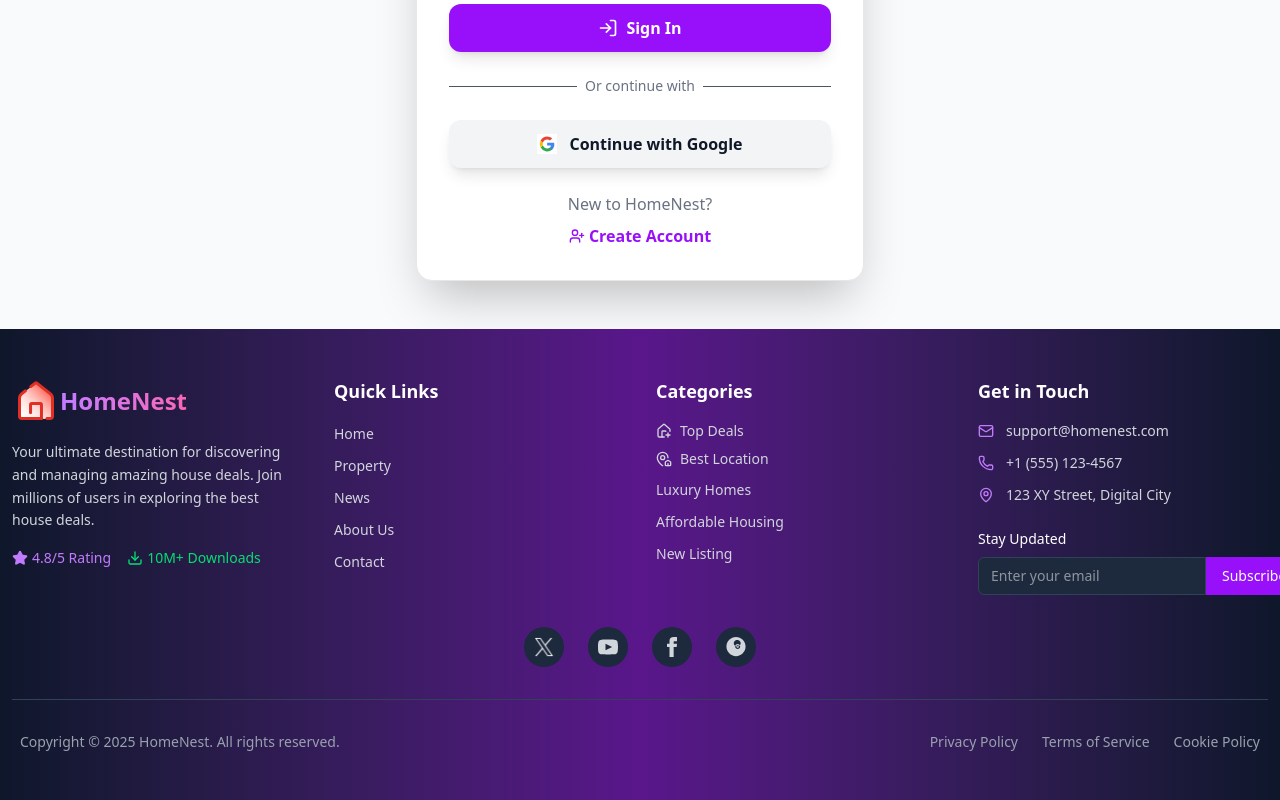
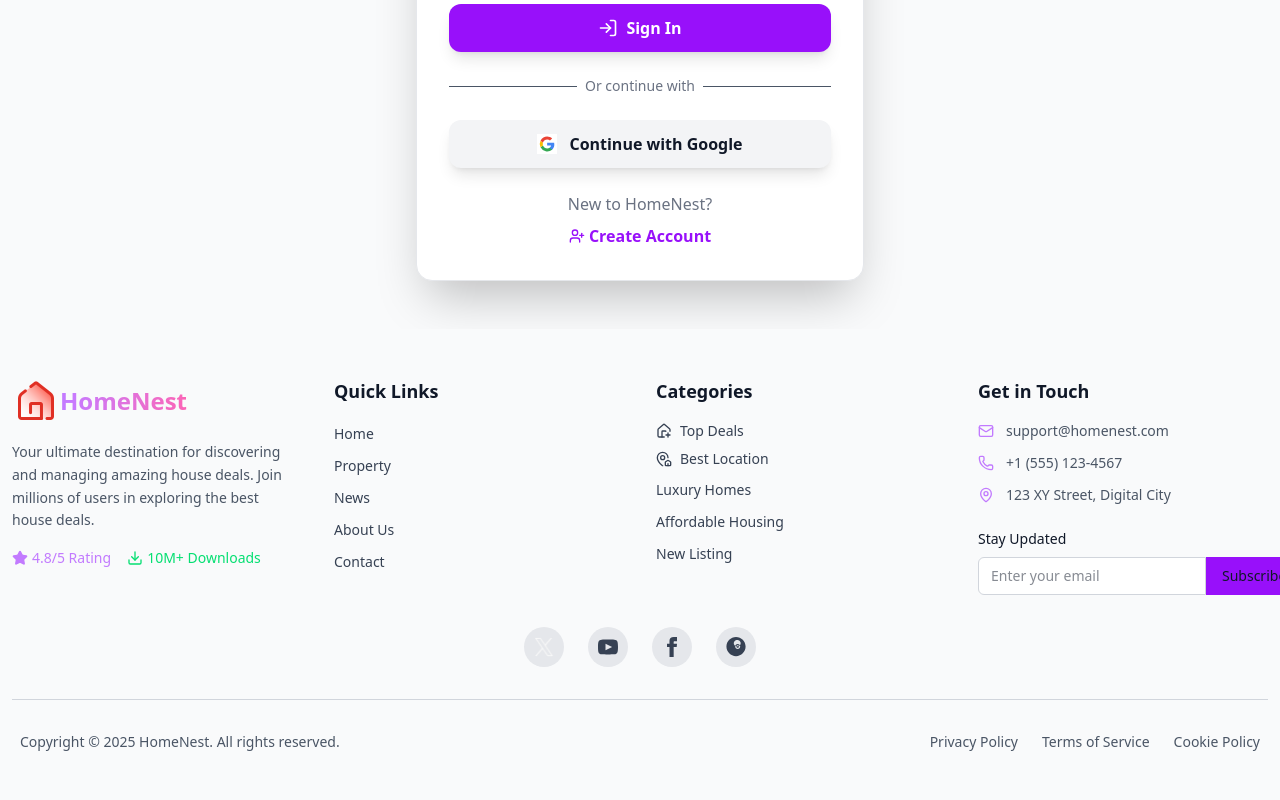
Before and after one commit to RIRony9898/homenest-client, a React (Vite) app: page /login in a window 1280 px wide. Shown: the part 547-1347 px from the top of the page. Built offline with nearby package versions, Linux system fonts and the light colour scheme; no server answers.

Commit message:
Apply theme-based styling to Footer and Navbar components

```diff
--- a/src/Components/Footer.jsx
+++ b/src/Components/Footer.jsx
@@ -1,21 +1,27 @@
 import {
   Download,
-  Gamepad2,
   HousePlus,
   Mail,
   MapPin,
   MapPinHouse,
   Phone,
-  Smartphone,
   Star,
 } from "lucide-react";
+import logo from "../assets/logo.png";
+import x from "../assets/x-logo.png";
+import { useTheme } from "../Contexts/ThemeContext";
 import Container from "./Container";
-import logo from "../assets/logo.png";
-import x from '../assets/x-logo.png'
 
 const Footer = () => {
+  const { isDarkMode } = useTheme();
   return (
-    <footer className="bg-gradient-to-r from-slate-900 via-purple-900 to-slate-900 text-white">
+    <footer
+      className={`${
+        isDarkMode
+          ? "bg-gradient-to-r from-slate-900 via-purple-900 to-slate-900 text-white"
+          : "bg-gray-50 text-gray-900"
+      }`}
+    >
       <Container>
         <div className="py-12 px-3">
           {/* Main Footer Content */}
@@ -23,15 +29,19 @@ const Footer = () => {
             {/* Brand Section */}
             <div className="space-y-4">
               <div className="flex items-center">
-                            <img src={logo} alt="HomeNest Logo" />
-                            <a className="bg-gradient-to-r from-purple-400 to-pink-400 bg-clip-text text-transparent font-bold text-2xl">
-                              HomeNest
-                            </a>
-                          </div>
-              <p className="text-gray-300 text-sm leading-relaxed">
+                <img src={logo} alt="HomeNest Logo" />
+                <a className="bg-gradient-to-r from-purple-400 to-pink-400 bg-clip-text text-transparent font-bold text-2xl">
+                  HomeNest
+                </a>
+              </div>
+              <p
+                className={`text-sm leading-relaxed ${
+                  isDarkMode ? "text-gray-300" : "text-gray-600"
+                }`}
+              >
                 Your ultimate destination for discovering and managing amazing
-                house deals. Join millions of users in exploring the best
-                house deals.
+                house deals. Join millions of users in exploring the best house
+                deals.
               </p>
               <div className="flex space-x-4">
                 <div className="flex items-center space-x-1 text-purple-400">
@@ -47,12 +57,22 @@ const Footer = () => {
 
             {/* Quick Links */}
             <div className="space-y-4">
-              <h4 className="text-lg font-semibold text-white">Quick Links</h4>
+              <h4
+                className={`text-lg font-semibold ${
+                  isDarkMode ? "text-white" : "text-gray-900"
+                }`}
+              >
+                Quick Links
+              </h4>
               <ul className="space-y-2">
                 <li>
                   <a
                     href="/"
-                    className="text-gray-300 hover:text-purple-400 transition-colors duration-200 text-sm"
+                    className={`transition-colors duration-200 text-sm ${
+                      isDarkMode
+                        ? "text-gray-300 hover:text-purple-400"
+                        : "text-gray-700 hover:text-purple-600"
+                    }`}
                   >
                     Home
                   </a>
@@ -60,7 +80,11 @@ const Footer = () => {
                 <li>
                   <a
                     href="/property"
-                    className="text-gray-300 hover:text-purple-400 transition-colors duration-200 text-sm"
+                    className={`transition-colors duration-200 text-sm ${
+                      isDarkMode
+                        ? "text-gray-300 hover:text-purple-400"
+                        : "text-gray-700 hover:text-purple-600"
+                    }`}
                   >
                     Property
                   </a>
@@ -68,7 +92,11 @@ const Footer = () => {
                 <li>
                   <a
                     href="/news"
-                    className="text-gray-300 hover:text-purple-400 transition-colors duration-200 text-sm"
+                    className={`transition-colors duration-200 text-sm ${
+                      isDarkMode
+                        ? "text-gray-300 hover:text-purple-400"
+                        : "text-gray-700 hover:text-purple-600"
+                    }`}
                   >
                     News
                   </a>
@@ -76,7 +104,11 @@ const Footer = () => {
                 <li>
                   <a
                     href="/about"
-                    className="text-gray-300 hover:text-purple-400 transition-colors duration-200 text-sm"
+                    className={`transition-colors duration-200 text-sm ${
+                      isDarkMode
+                        ? "text-gray-300 hover:text-purple-400"
+                        : "text-gray-700 hover:text-purple-600"
+                    }`}
                   >
                     About Us
                   </a>
@@ -84,7 +116,11 @@ const Footer = () => {
                 <li>
                   <a
                     href="/contact"
-                    className="text-gray-300 hover:text-purple-400 transition-colors duration-200 text-sm"
+                    className={`transition-colors duration-200 text-sm ${
+                      isDarkMode
+                        ? "text-gray-300 hover:text-purple-400"
+                        : "text-gray-700 hover:text-purple-600"
+                    }`}
                   >
                     Contact
                   </a>
@@ -94,12 +130,22 @@ const Footer = () => {
 
             {/* Categories */}
             <div className="space-y-4">
-              <h4 className="text-lg font-semibold text-white">Categories</h4>
+              <h4
+                className={`text-lg font-semibold ${
+                  isDarkMode ? "text-white" : "text-gray-900"
+                }`}
+              >
+                Categories
+              </h4>
               <ul className="space-y-2">
                 <li>
                   <a
                     href="#"
-                    className="text-gray-300 hover:text-purple-400 transition-colors duration-200 text-sm flex items-center space-x-2"
+                    className={`transition-colors duration-200 text-sm flex items-center space-x-2 ${
+                      isDarkMode
+                        ? "text-gray-300 hover:text-purple-400"
+                        : "text-gray-700 hover:text-purple-600"
+                    }`}
                   >
                     <HousePlus className="w-4 h-4" />
                     <span>Top Deals</span>
@@ -108,7 +154,11 @@ const Footer = () => {
                 <li>
                   <a
                     href="#"
-                    className="text-gray-300 hover:text-purple-400 transition-colors duration-200 text-sm flex items-center space-x-2"
+                    className={`transition-colors duration-200 text-sm flex items-center space-x-2 ${
+                      isDarkMode
+                        ? "text-gray-300 hover:text-purple-400"
+                        : "text-gray-700 hover:text-purple-600"
+                    }`}
                   >
                     <MapPinHouse className="w-4 h-4" />
                     <span>Best Location</span>
@@ -117,7 +167,11 @@ const Footer = () => {
                 <li>
                   <a
                     href="#"
-                    className="text-gray-300 hover:text-purple-400 transition-colors duration-200 text-sm"
+                    className={`transition-colors duration-200 text-sm ${
+                      isDarkMode
+                        ? "text-gray-300 hover:text-purple-400"
+                        : "text-gray-700 hover:text-purple-600"
+                    }`}
                   >
                     Luxury Homes
                   </a>
@@ -125,7 +179,11 @@ const Footer = () => {
                 <li>
                   <a
                     href="#"
-                    className="text-gray-300 hover:text-purple-400 transition-colors duration-200 text-sm"
+                    className={`transition-colors duration-200 text-sm ${
+                      isDarkMode
+                        ? "text-gray-300 hover:text-purple-400"
+                        : "text-gray-700 hover:text-purple-600"
+                    }`}
                   >
                     Affordable Housing
                   </a>
@@ -133,7 +191,11 @@ const Footer = () => {
                 <li>
                   <a
                     href="#"
-                    className="text-gray-300 hover:text-purple-400 transition-colors duration-200 text-sm"
+                    className={`transition-colors duration-200 text-sm ${
+                      isDarkMode
+                        ? "text-gray-300 hover:text-purple-400"
+                        : "text-gray-700 hover:text-purple-600"
+                    }`}
                   >
                     New Listing
                   </a>
@@ -143,17 +205,35 @@ const Footer = () => {
 
             {/* Contact Info */}
             <div className="space-y-4">
-              <h4 className="text-lg font-semibold text-white">Get in Touch</h4>
+              <h4
+                className={`text-lg font-semibold ${
+                  isDarkMode ? "text-white" : "text-gray-900"
+                }`}
+              >
+                Get in Touch
+              </h4>
               <div className="space-y-3">
-                <div className="flex items-center space-x-3 text-gray-300">
+                <div
+                  className={`flex items-center space-x-3 ${
+                    isDarkMode ? "text-gray-300" : "text-gray-600"
+                  }`}
+                >
                   <Mail className="w-4 h-4 text-purple-400 flex-shrink-0" />
                   <span className="text-sm">support@homenest.com</span>
                 </div>
-                <div className="flex items-center space-x-3 text-gray-300">
+                <div
+                  className={`flex items-center space-x-3 ${
+                    isDarkMode ? "text-gray-300" : "text-gray-600"
+                  }`}
+                >
                   <Phone className="w-4 h-4 text-purple-400 flex-shrink-0" />
                   <span className="text-sm">+1 (555) 123-4567</span>
                 </div>
-                <div className="flex items-center space-x-3 text-gray-300">
+                <div
+                  className={`flex items-center space-x-3 ${
+                    isDarkMode ? "text-gray-300" : "text-gray-600"
+                  }`}
+                >
                   <MapPin className="w-4 h-4 text-purple-400 flex-shrink-0" />
                   <span className="text-sm">123 XY Street, Digital City</span>
                 </div>
@@ -161,14 +241,22 @@ const Footer = () => {
 
               {/* Newsletter Signup */}
               <div className="mt-6 mr-2">
-                <h5 className="text-sm font-medium text-white mb-2">
+                <h5
+                  className={`text-sm font-medium mb-2 ${
+                    isDarkMode ? "text-white" : "text-gray-900"
+                  }`}
+                >
                   Stay Updated
                 </h5>
                 <div className="flex">
                   <input
                     type="email"
                     placeholder="Enter your email"
-                    className="flex-1 px-3 py-2 bg-slate-800 border border-slate-700 rounded-l-md text-white text-sm focus:outline-none focus:border-purple-400"
+                    className={`flex-1 px-3 py-2 rounded-l-md text-sm focus:outline-none focus:border-purple-400 ${
+                      isDarkMode
+                        ? "bg-slate-800 border border-slate-700 text-white"
+                        : "bg-white border border-gray-300 text-gray-900"
+                    }`}
                   />
                   <button className="px-4 py-2 bg-purple-600 hover:bg-purple-700 rounded-r-md transition-colors duration-200 text-sm font-medium">
                     Subscribe
@@ -182,7 +270,11 @@ const Footer = () => {
           <div className="flex justify-center space-x-6 mb-8">
             <a
               href="#"
-              className="w-10 h-10 bg-slate-800 hover:bg-purple-600 rounded-full flex items-center justify-center transition-colors duration-200 group"
+              className={`w-10 h-10 rounded-full flex items-center justify-center transition-colors duration-200 group ${
+                isDarkMode
+                  ? "bg-slate-800 hover:bg-purple-600"
+                  : "bg-gray-200 hover:bg-purple-600"
+              }`}
               aria-label="Twitter"
             >
               {/* <svg
@@ -194,11 +286,15 @@ const Footer = () => {
               >
                 <path d="M24 4.557c-.883.392-1.832.656-2.828.775 1.017-.609 1.798-1.574 2.165-2.724-.951.564-2.005.974-3.127 1.195-.897-.957-2.178-1.555-3.594-1.555-3.179 0-5.515 2.966-4.797 6.045-4.091-.205-7.719-2.165-10.148-5.144-1.29 2.213-.669 5.108 1.523 6.574-.806-.026-1.566-.247-2.229-.616-.054 2.281 1.581 4.415 3.949 4.89-.693.188-1.452.232-2.224.084.626 1.956 2.444 3.379 4.6 3.419-2.07 1.623-4.678 2.348-7.29 2.04 2.179 1.397 4.768 2.212 7.548 2.212 9.142 0 14.307-7.721 13.995-14.646.962-.695 1.797-1.562 2.457-2.549z"></path>
               </svg> */}
-              <img src={x} alt="Twitter Logo" className="w-6 h-6"/>
+              <img src={x} alt="Twitter Logo" className="w-6 h-6" />
             </a>
             <a
               href="#"
-              className="w-10 h-10 bg-slate-800 hover:bg-purple-600 rounded-full flex items-center justify-center transition-colors duration-200 group"
+              className={`w-10 h-10 rounded-full flex items-center justify-center transition-colors duration-200 group ${
+                isDarkMode
+                  ? "bg-slate-800 hover:bg-purple-600"
+                  : "bg-gray-200 hover:bg-purple-600"
+              }`}
               aria-label="YouTube"
             >
               <svg
@@ -206,14 +302,20 @@ const Footer = () => {
                 width="20"
                 height="20"
                 viewBox="0 0 24 24"
-                className="fill-current text-gray-300 group-hover:text-white"
+                className={`fill-current group-hover:text-white ${
+                  isDarkMode ? "text-gray-300" : "text-gray-700"
+                }`}
               >
                 <path d="M19.615 3.184c-3.604-.246-11.631-.245-15.23 0-3.897.266-4.356 2.62-4.385 8.816.029 6.185.484 8.549 4.385 8.816 3.6.245 11.626.246 15.23 0 3.897-.266 4.356-2.62 4.385-8.816-.029-6.185-.484-8.549-4.385-8.816zm-10.615 12.816v-8l8 3.993-8 4.007z"></path>
               </svg>
             </a>
             <a
               href="#"
-              className="w-10 h-10 bg-slate-800 hover:bg-purple-600 rounded-full flex items-center justify-center transition-colors duration-200 group"
+              className={`w-10 h-10 rounded-full flex items-center justify-center transition-colors duration-200 group ${
+                isDarkMode
+                  ? "bg-slate-800 hover:bg-purple-600"
+                  : "bg-gray-200 hover:bg-purple-600"
+              }`}
               aria-label="Facebook"
             >
               <svg
@@ -221,14 +323,20 @@ const Footer = () => {
                 width="20"
                 height="20"
                 viewBox="0 0 24 24"
-                className="fill-current text-gray-300 group-hover:text-white"
+                className={`fill-current group-hover:text-white ${
+                  isDarkMode ? "text-gray-300" : "text-gray-700"
+                }`}
               >
                 <path d="M9 8h-3v4h3v12h5v-12h3.642l.358-4h-4v-1.667c0-.955.192-1.333 1.115-1.333h2.885v-5h-3.808c-3.596 0-5.192 1.583-5.192 4.615v3.385z"></path>
               </svg>
             </a>
             <a
               href="#"
-              className="w-10 h-10 bg-slate-800 hover:bg-purple-600 rounded-full flex items-center justify-center transition-colors duration-200 group"
+              className={`w-10 h-10 rounded-full flex items-center justify-center transition-colors duration-200 group ${
+                isDarkMode
+                  ? "bg-slate-800 hover:bg-purple-600"
+                  : "bg-gray-200 hover:bg-purple-600"
+              }`}
               aria-label="Instagram"
             >
               <svg
@@ -236,7 +344,9 @@ const Footer = () => {
                 width="20"
                 height="20"
                 viewBox="0 0 24 24"
-                className="fill-current text-gray-300 group-hover:text-white"
+                className={`fill-current group-hover:text-white ${
+                  isDarkMode ? "text-gray-300" : "text-gray-700"
+                }`}
               >
                 <path d="M12.017 0c-6.351 0-11.5 5.149-11.5 11.5s5.149 11.5 11.5 11.5 11.5-5.149 11.5-11.5-5.149-11.5-11.5-11.5zm5.505 8.34c-.176.781-.533 1.312-1.052 1.828-.406.406-.89.664-1.438.816-.676.196-2.187.196-3.016 0-.646-.152-1.13-.41-1.536-.816-.519-.516-.876-1.047-1.052-1.828-.098-.434-.098-1.412 0-1.846.176-.781.533-1.312 1.052-1.828.406-.406.89-.664 1.438-.816.676-.196 2.187-.196 3.016 0 .646.152 1.13.41 1.536.816.519.516.876 1.047 1.052 1.828.098.434.098 1.412 0 1.846zm-3.505 6.16c-1.657 0-3-1.343-3-3s1.343-3 3-3 3 1.343 3 3-1.343 3-3 3zm0-4.5c-.828 0-1.5.672-1.5 1.5s.672 1.5 1.5 1.5 1.5-.672 1.5-1.5-.672-1.5-1.5-1.5z" />
               </svg>
@@ -244,28 +354,48 @@ const Footer = () => {
           </div>
 
           {/* Bottom Bar */}
-          <div className="border-t border-slate-700 pt-8 px-2">
+          <div
+            className={`border-t pt-8 px-2 ${
+              isDarkMode ? "border-slate-700" : "border-gray-300"
+            }`}
+          >
             <div className="flex flex-col md:flex-row justify-between items-center space-y-4 md:space-y-0">
-              <p className="text-gray-400 text-sm">
+              <p
+                className={`text-sm ${
+                  isDarkMode ? "text-gray-400" : "text-gray-600"
+                }`}
+              >
                 Copyright © {new Date().getFullYear()} HomeNest. All rights
                 reserved.
               </p>
               <div className="flex space-x-6 text-sm">
                 <a
                   href="#"
-                  className="text-gray-400 hover:text-purple-400 transition-colors duration-200"
+                  className={`transition-colors duration-200 ${
+                    isDarkMode
+                      ? "text-gray-400 hover:text-purple-400"
+                      : "text-gray-600 hover:text-purple-600"
+                  }`}
                 >
                   Privacy Policy
                 </a>
                 <a
                   href="#"
-                  className="text-gray-400 hover:text-purple-400 transition-colors duration-200"
+                  className={`transition-colors duration-200 ${
+                    isDarkMode
+                      ? "text-gray-400 hover:text-purple-400"
+                      : "text-gray-600 hover:text-purple-600"
+                  }`}
                 >
                   Terms of Service
                 </a>
                 <a
                   href="#"
-                  className="text-gray-400 hover:text-purple-400 transition-colors duration-200"
+                  className={`transition-colors duration-200 ${
+                    isDarkMode
+                      ? "text-gray-400 hover:text-purple-400"
+                      : "text-gray-600 hover:text-purple-600"
+                  }`}
                 >
                   Cookie Policy
                 </a>
```
Also changed, not shown: src/Components/Navbar.jsx (+80 -16 lines).
